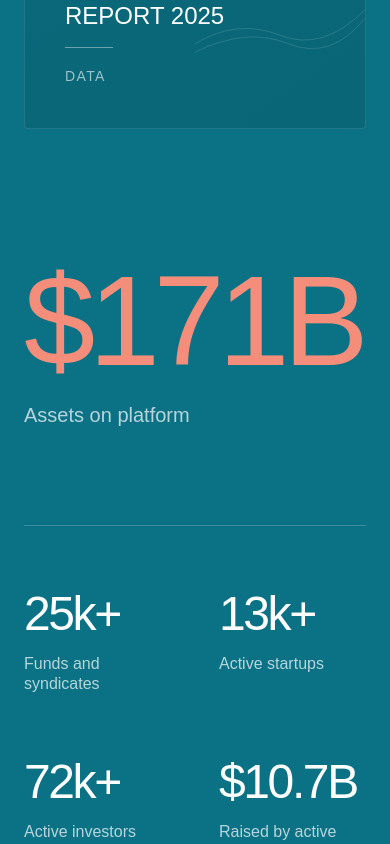
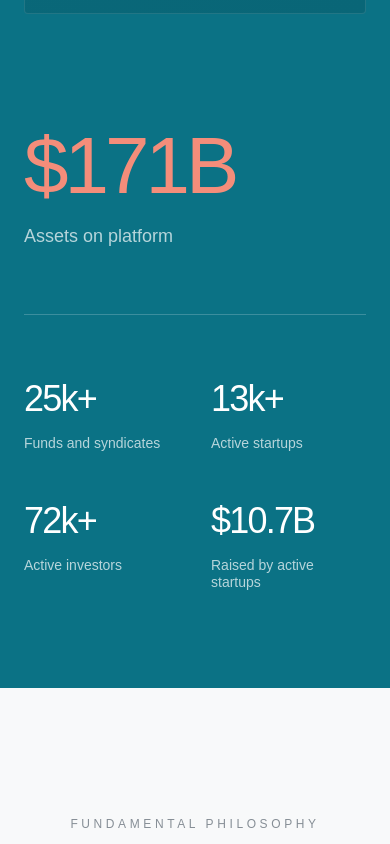
Before and after one commit to HamzaRizwan214/FLVR-Ventures, a React (Vite) app: page / in a window 390 px wide. Shown: the part 5220-6064 px from the top of the page. Built offline with nearby package versions, Linux system fonts and the light colour scheme; a web font is replaced by a local one.

Commit message:
responsive components fix

```diff
--- a/src/components/StatsSection.jsx
+++ b/src/components/StatsSection.jsx
@@ -1,38 +1,39 @@
-import React, { useRef } from "react";
-import { motion, useInView } from "framer-motion";
+import React, { useRef, useEffect } from "react";
+import { motion, useInView, useSpring, useTransform, useMotionValue } from "framer-motion";
 import BilingualText from "./BilingualText";
 
-// Animated counter component using simple count-up logic for lightweight performance
+// Animated counter component using framer-motion's useSpring for a premium physics-based feel
 function AnimatedCounter({ value, suffix = "", prefix = "" }) {
   const ref = useRef(null);
-  const isInView = useInView(ref, { once: true, margin: "-100px" });
-  const [count, setCount] = React.useState(0);
+  const isInView = useInView(ref, { once: true, margin: "-50px" });
 
-  React.useEffect(() => {
+  const numericValue = parseFloat(value.toString().replace(/[^0-9.]/g, ""));
+  const count = useMotionValue(0);
+
+  // High-end spring config for that "Apple" smoothness
+  const springValue = useSpring(count, {
+    damping: 40,
+    stiffness: 80,
+    restDelta: 0.001
+  });
+
+  const displayValue = useTransform(springValue, (latest) => {
+    if (Number.isInteger(numericValue)) {
+      return Math.floor(latest);
+    }
+    return latest.toFixed(1);
+  });
+
+  useEffect(() => {
     if (isInView) {
-      let start = 0;
-      const end = parseFloat(value.toString().replace(/[^0-9.]/g, ""));
-      if (start === end) return;
-
-      let totalDuration = 2000;
-      let increment = end / (totalDuration / 16);
-
-      let timer = setInterval(() => {
-        start += increment;
-        if (start >= end) {
-          setCount(end);
-          clearInterval(timer);
-        } else {
-          setCount(start);
-        }
-      }, 16);
+      count.set(numericValue);
     }
-  }, [isInView, value]);
+  }, [isInView, numericValue, count]);
 
   return (
-    <span ref={ref}>
+    <span ref={ref} className="inline-flex">
       {prefix}
-      {Number.isInteger(count) ? count : count.toFixed(1)}
+      <motion.span>{displayValue}</motion.span>
       {suffix}
     </span>
   );
@@ -41,8 +42,8 @@ function AnimatedCounter({ value, suffix = "", prefix = "" }) {
 export default function StatsSection() {
   const sectionRef = useRef(null);
   const isInView = useInView(sectionRef, {
-    margin: "-20%", // Trigger slightly before center for smoother transition
-    amount: 0.3
+    margin: "-10%", // More reliable trigger for mobile
+    amount: 0.2
   });
 
   const stats = [
@@ -59,10 +60,10 @@ export default function StatsSection() {
         backgroundColor: isInView ? "var(--brand-primary)" : "var(--bg-primary)",
         color: isInView ? "#ffffff" : "var(--text-primary)",
       }}
-      transition={{ duration: 0.8, ease: "easeInOut" }}
-      className="relative min-h-[120vh] flex items-center py-24 overflow-hidden"
+      transition={{ duration: 1.2, ease: [0.22, 1, 0.36, 1] }} // Smoother, longer transition
+      className="relative min-h-[100vh] lg:min-h-[120vh] flex items-center py-24 overflow-hidden"
     >
-      <div className="mx-auto max-w-[1600px] px-6 lg:px-12 w-full grid lg:grid-cols-2 gap-20 lg:gap-32 items-start">
+      <div className="mx-auto max-w-[1600px] px-6 lg:px-12 w-full grid lg:grid-cols-2 gap-16 lg:gap-32 items-start">
 
         {/* Left Side: Content & Report */}
         <div className="space-y-12">
@@ -73,10 +74,10 @@ export default function StatsSection() {
             >
               <BilingualText en="By the numbers" ar="بالأرقام" />
             </motion.p>
-            <h2 className="text-5xl md:text-7xl font-normal tracking-tighter leading-[1.1]">
+            <h2 className="text-4xl md:text-6xl lg:text-7xl font-normal tracking-tighter leading-[1.1]">
               <BilingualText en="Fueling innovation" ar="تغذية الابتكار" />
             </h2>
-            <p className="text-xl md:text-2xl font-normal leading-relaxed max-w-xl opacity-80">
+            <p className="text-lg md:text-xl lg:text-2xl font-normal leading-relaxed max-w-xl opacity-80">
               <BilingualText
                 en="With more than half of all top-tier VC deals run through our platform, FLVR is at the heart of venture investing. This exposure gives us the insight to identify gaps and build the solutions that bridge them."
                 ar="مع وجود أكثر من نصف صفقات رأس المال الجريء رفيعة المستوى عبر منصتنا، فإن فليفر في قلب الاستثمار الجريء."
@@ -109,23 +110,23 @@ export default function StatsSection() {
         {/* Right Side: Giant Stats Grid */}
         <div className="flex flex-col justify-center h-full pt-12 lg:pt-0">
           {/* Main Large Stat */}
-          <div className="mb-24">
-            <h3 className="text-[8rem] md:text-[12rem] lg:text-[15rem] leading-none font-normal tracking-tighter mix-blend-difference">
+          <div className="mb-16 lg:mb-24">
+            <h3 className="text-[5rem] md:text-[10rem] lg:text-[15rem] leading-none font-normal tracking-tighter mix-blend-difference">
               <AnimatedCounter value="171" prefix="$" suffix="B" />
             </h3>
-            <p className="text-xl md:text-2xl mt-4 opacity-70">
+            <p className="text-lg md:text-2xl mt-4 opacity-70">
               <BilingualText en="Assets on platform" ar="الأصول على المنصة" />
             </p>
           </div>
 
           {/* Grid of 4 Stats */}
-          <div className="grid grid-cols-2 gap-x-12 gap-y-16 border-t border-white/20 pt-16">
+          <div className="grid grid-cols-2 gap-x-8 lg:gap-x-12 gap-y-12 lg:gap-y-16 border-t border-white/20 pt-16">
             {stats.map((stat) => (
               <div key={stat.id} className="space-y-4">
-                <div className="text-5xl md:text-7xl font-normal tracking-tighter">
+                <div className="text-4xl md:text-6xl lg:text-7xl font-normal tracking-tighter">
                   <AnimatedCounter value={stat.value} prefix={stat.prefix} suffix={stat.suffix} />
                 </div>
-                <p className="text-base md:text-lg opacity-70 leading-tight">
+                <p className="text-sm md:text-base lg:text-lg opacity-70 leading-tight">
                   <BilingualText en={stat.label.en} ar={stat.label.ar} />
                 </p>
               </div>
--- a/src/components/TestimonialSection.jsx
+++ b/src/components/TestimonialSection.jsx
@@ -65,40 +65,41 @@ const testimonials = [
 const TestimonialCard = ({ data }) => {
   return (
     <div
-      className="flex-shrink-0 w-[95vw] max-w-[1300px] h-[650px] rounded-[24px] p-12 flex items-stretch gap-12"
+      className="flex-shrink-0 w-[85vw] md:w-[95vw] max-w-[1300px] min-h-[500px] lg:h-[650px] rounded-[24px] p-8 md:p-12 flex flex-col lg:flex-row items-stretch gap-8 lg:gap-12"
       style={{ backgroundColor: data.bgColor, color: data.textColor }}
     >
       {/* Left Column */}
-      <div className="flex-1 flex flex-col justify-between h-full">
+      <div className="flex-1 flex flex-col justify-between">
         <div>
-          <span className="inline-block px-4 py-1.5 rounded-full bg-white/20 text-[10px] uppercase tracking-widest font-bold mb-10">
+          <span className="inline-block px-4 py-1.5 rounded-full bg-white/20 text-[10px] uppercase tracking-widest font-bold mb-6 lg:mb-10">
             <BilingualText en={data.tag.en} ar={data.tag.ar} />
           </span>
-          <h3 className="text-5xl font-light tracking-tighter mb-8 leading-none">
+          <h3 className="text-3xl md:text-5xl font-light tracking-tighter mb-6 lg:mb-8 leading-none">
             {data.company}
           </h3>
-          <p className="text-xl md:text-2xl font-light leading-snug opacity-90 max-w-[580px]">
+          <p className="text-lg md:text-2xl font-light leading-snug opacity-90 max-w-[580px]">
             “<BilingualText en={data.quote.en} ar={data.quote.ar} />”
           </p>
         </div>
 
-        <div>
+        <div className="mt-8 lg:mt-0">
           <div className="mb-6">
             <p className="text-base font-medium">{data.author}</p>
             <button className="text-sm underline underline-offset-4 opacity-70 hover:opacity-100 transition-opacity mt-2">
               <BilingualText en={data.caseStudy.en} ar={data.caseStudy.ar} />
             </button>
           </div>
-          <div className="text-2xl font-light tracking-tight opacity-40">
+          <div className="hidden lg:block text-2xl font-light tracking-tight opacity-40">
             {data.company}
           </div>
         </div>
       </div>
 
-      {/* Right Column */}
-      <div className="w-[300px] flex flex-col pt-4">
-        {/* Arch Image */}
-        <div className="w-[200px] aspect-[2/3] rounded-t-full rounded-b-full overflow-hidden mb-8 border border-white/10">
+      {/* Right Column / Info Panel */}
+      <div className="w-full lg:w-[300px] flex flex-col border-t lg:border-t-0 border-white/20 pt-8 lg:pt-4">
+        <div className="flex flex-row lg:flex-col items-start gap-8 lg:gap-0">
+          {/* Arch Image - Scaled down for mobile */}
+          <div className="w-[100px] md:w-[150px] lg:w-[200px] aspect-[2/3] rounded-t-full rounded-b-full overflow-hidden mb-0 lg:mb-8 border border-white/10 shrink-0">
             <img
               src={data.image}
               alt={data.author}
@@ -107,34 +108,35 @@ const TestimonialCard = ({ data }) => {
           </div>
 
           {/* Info Grid */}
-        <div className="flex flex-col gap-6">
-          <div className="border-t border-white/20 pt-4">
+          <div className="flex flex-col gap-4 lg:gap-6 flex-1">
+            <div className="lg:border-t border-white/20 lg:pt-4">
               <p className="text-[10px] uppercase tracking-[0.2em] font-bold opacity-50 mb-1">
                 <span className="rtl:hidden">PARTNER</span>
                 <span className="ltr:hidden">شريك</span>
               </p>
-            <p className="text-sm font-medium">{data.author}</p>
+              <p className="text-xs md:text-sm font-medium">{data.author}</p>
             </div>
 
-          <div className="border-t border-white/20 pt-4">
+            <div className="lg:border-t border-white/20 lg:pt-4">
               <p className="text-[10px] uppercase tracking-[0.2em] font-bold opacity-50 mb-1">
                 <BilingualText en="LATEST FUND" ar="أحدث صندوق" />
               </p>
-            <p className="text-sm font-medium">
+              <p className="text-xs md:text-sm font-medium">
                 <BilingualText en={data.latestFund.en} ar={data.latestFund.ar} />
               </p>
             </div>
 
-          <div className="border-t border-white/20 pt-4">
+            <div className="hidden md:block lg:border-t border-white/20 lg:pt-4">
               <p className="text-[10px] uppercase tracking-[0.2em] font-bold opacity-50 mb-1">
                 <BilingualText
                   en="INSTITUTIONAL LPS"
                   ar="شركاء محدودون مؤسسيون"
                 />
               </p>
-            <p className="text-sm font-medium leading-relaxed">
+              <p className="text-xs md:text-sm font-medium leading-relaxed">
                 <BilingualText en={data.lps.en} ar={data.lps.ar} />
               </p>
+            </div>
           </div>
         </div>
       </div>
```
Lines whose indentation alone changed are shown as unchanged.
